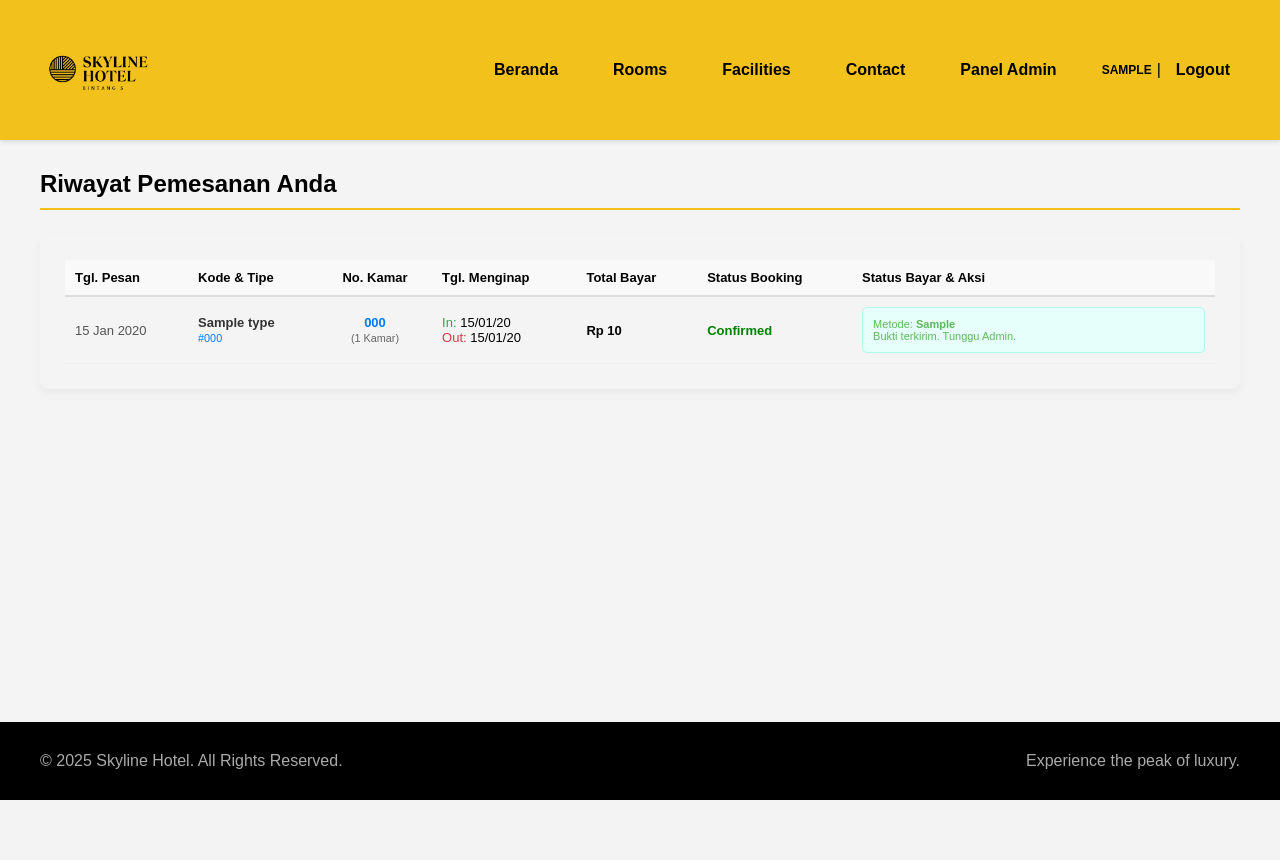
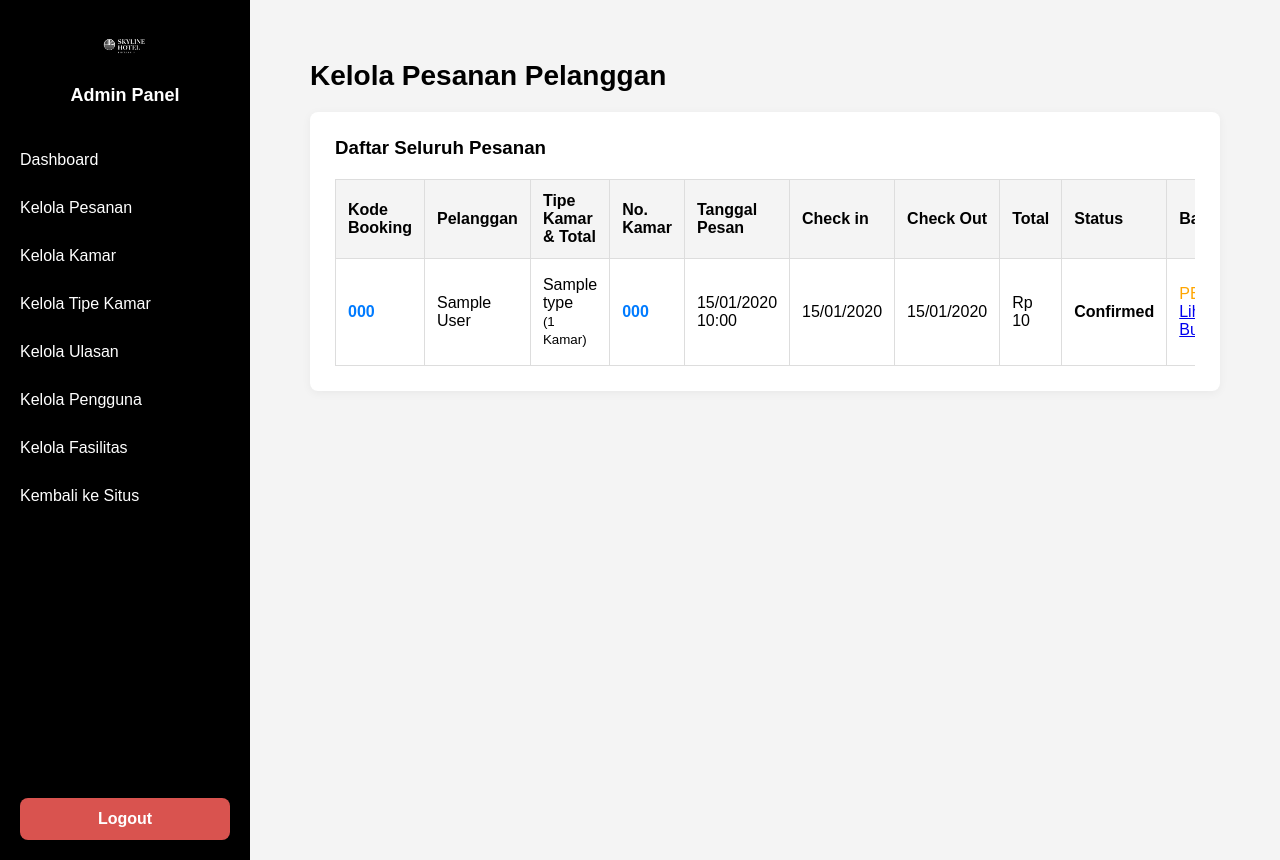
Before and after one commit to NURHABIBATULUMAH/Project-PAW-Sistem-Pemesanan-Kamar-Hotel, a PHP site: page /proyekpaw/admin/manage_bookings.php in a window 1280 px wide. Before the commit the page ends 800 px from the top, so only its background shows below. Run offline with PHP 8.4, Linux system fonts and the light colour scheme; the visitor is signed in with stand-in values (Sample User, id 1); tables that the repository leaves empty or names only in its code hold one stand-in row (values such as "Sample post").

Commit message:
manage bookings

```diff
--- a/admin/manage_bookings.php
+++ b/admin/manage_bookings.php
@@ -1,222 +1,207 @@
 <?php
-
-ini_set('display_errors', 1);
-error_reporting(E_ALL);
 
 include '../config/database.php';
 include '../core/auth.php';
+require_admin();
 
-require_login();
-$user_id = $_SESSION['user_id'];
+$message = '';
+$message_type = '';
 
 try {
-    $sql = "SELECT
+    if (isset($_GET['action']) && isset($_GET['id'])) {
+        $booking_code = $_GET['id'];
+        $action = $_GET['action'];
+        $sql = null;
+
+        if ($action == 'confirm') {
+            $sql = "UPDATE bookings SET status_booking = 'Confirmed' WHERE booking_code = ?";
+            $message = "Booking berhasil dikonfirmasi.";
+            $message_type = 'success';
+        } elseif ($action == 'cancel') {
+            $sql = "UPDATE bookings SET status_booking = 'Cancelled' WHERE booking_code = ?";
+            $message = "Booking berhasil dibatalkan.";
+            $message_type = 'success';
+        } elseif ($action == 'checkout') {
+            $sql = "UPDATE bookings SET status_booking = 'Completed' WHERE booking_code = ?";
+            $message = "Tamu berhasil Check-Out. Pesanan Selesai.";
+            $message_type = 'success';
+        }
+
+        elseif ($action == 'pay_success') {
+            $sql = "UPDATE payments SET status_bayar = 'Success' WHERE booking_code = ?";
+            $message = "Pembayaran ditandai Lunas.";
+            $message_type = 'success';
+        }
+
+        if (isset($sql)) {
+            $stmt = $mysqli->prepare($sql);
+            $stmt->bind_param("s", $booking_code);
+            $stmt->execute();
+        }
+    }
+
+    $sql_select = "SELECT
                         B.booking_code,
                         B.tanggal_check_in,
                         B.tanggal_check_out,
                         B.status_booking,
                         B.created_at,
+                        U.nama AS nama_pelanggan,
                         RT.nama_tipe,
 
-                -- DATA GABUNGAN (AGGREGASI)
+                        -- Aggregasi data kamar dan harga
                         GROUP_CONCAT(R.nomor_kamar ORDER BY R.nomor_kamar ASC SEPARATOR ', ') AS daftar_nomor_kamar,
-                COUNT(B.room_id) AS total_kamar,
+                        COUNT(B.room_id) AS jumlah_kamar_group,
 
-                -- DATA PEMBAYARAN (Diambil dari tabel Payments)
+                        -- Data pembayaran (LEFT JOIN ke payments via booking_code)
                         P.status_bayar,
                         P.bukti_bayar,
-                P.metode_bayar,
                         P.jumlah_bayar AS total_bayar_group
                     FROM bookings B
+                    JOIN users U ON B.user_id = U.user_id
                     JOIN room_types RT ON B.room_type_id = RT.room_type_id
                     LEFT JOIN rooms R ON B.room_id = R.room_id
-            LEFT JOIN payments P ON B.booking_code = P.booking_code
+                    LEFT JOIN payments P ON B.booking_code = P.booking_code /* KUNCI FIX */
 
-            WHERE B.user_id = ?
-            GROUP BY B.booking_code
+                    GROUP BY B.booking_code, U.nama, RT.nama_tipe, P.status_bayar, P.bukti_bayar
                     ORDER BY B.created_at DESC";
 
-    $stmt = $mysqli->prepare($sql);
-    $stmt->bind_param("i", $user_id);
-    $stmt->execute();
-    $result = $stmt->get_result();
-    $riwayat_bookings = $result->fetch_all(MYSQLI_ASSOC);
+    $result_select = $mysqli->query($sql_select);
+    $all_bookings = $result_select->fetch_all(MYSQLI_ASSOC);
 
 } catch (Exception $e) {
-    echo "<div class='container'><p class='alert alert-error'>Error Database: " . $e->getMessage() . "</p></div>";
-    $riwayat_bookings = [];
+    $message = "Error database: " . $e->getMessage();
+    $message_type = 'error';
 }
-include '../includes/header.php';
+
+include '../includes/admin_header.php';
 ?>
 
-<div class="container profile-page" style="margin-top: 30px; margin-bottom: 50px;">
-    <h2>Riwayat Pemesanan Anda</h2>
+<div class="admin-layout">
 
-    <?php
-    if (isset($_SESSION['success_message'])) {
-        echo '<div class="alert alert-success">'.$_SESSION['success_message'].'</div>';
-        unset($_SESSION['success_message']);
-    }
-    if (isset($_SESSION['error_message'])) {
-        echo '<div class="alert alert-error">'.$_SESSION['error_message'].'</div>';
-        unset($_SESSION['error_message']);
-    }
-    ?>
+    <main class="admin-content">
+        <div class="content-header">
+            <h1>Kelola Pesanan Pelanggan</h1>
+        </div>
 
-    <div class="booking-history-list">
-        <?php if (empty($riwayat_bookings)): ?>
-            <div style="text-align: center; padding: 40px; color: #666;">
-                <p>Anda belum memiliki riwayat pemesanan.</p>
-                <a href="rooms.php" class="btn-primary" style="display:inline-block; width:auto; margin-top:10px;">Pesan Kamar Sekarang</a>
-            </div>
-        <?php else: ?>
+        <?php if ($message): ?>
+            <div class="alert alert-<?php echo $message_type; ?>"><?php echo $message; ?></div>
+        <?php endif; ?>
+
+        <div class="admin-card">
+            <h3>Daftar Seluruh Pesanan</h3>
             <div style="overflow-x: auto;">
-                <table class="history-table" style="width: 100%; border-collapse: collapse; font-size: 13px;">
-                    <thead style="background: #f8f9fa; border-bottom: 2px solid #ddd;">
+                <table class="admin-table">
+                    <thead>
                         <tr>
-                            <th style="padding: 10px;">Tgl. Pesan</th>
-                            <th style="padding: 10px;">Kode & Tipe</th>
-                            <th style="padding: 10px; text-align: center;">No. Kamar</th>
-                            <th style="padding: 10px;">Tgl. Menginap</th>
-                            <th style="padding: 10px;">Total Bayar</th>
-                            <th style="padding: 10px;">Status Booking</th>
-                            <th style="padding: 10px; min-width: 250px;">Status Bayar & Aksi</th>
+                            <th>Kode Booking</th>
+                            <th>Pelanggan</th>
+                            <th>Tipe Kamar & Total</th>
+
+                            <th>No. Kamar</th>
+
+                            <th>Tanggal Pesan</th>
+                            <th>Check in</th>
+                            <th>Check Out</th>
+                            <th>Total</th>
+                            <th>Status</th>
+                            <th>Bayar</th>
+                            <th>Aksi</th>
                         </tr>
                     </thead>
                     <tbody>
-                        <?php foreach ($riwayat_bookings as $booking): ?>
-                            <tr style="border-bottom: 1px solid #eee;">
-                                <td style="padding: 10px; color: #555;">
-                                    <?php echo date('d M Y', strtotime($booking['created_at'])); ?>
+                        <?php foreach ($all_bookings as $booking): ?>
+                        <tr>
+                            <td style="font-weight: bold; color: #007bff;"><?php echo $booking['booking_code']; ?></td>
+                            <td><?php echo htmlspecialchars($booking['nama_pelanggan']); ?></td>
+                            <td>
+                                <?php echo htmlspecialchars($booking['nama_tipe']); ?>
+                                <br>
+                                <small>(<?php echo htmlspecialchars($booking['jumlah_kamar_group']); ?> Kamar)</small>
                             </td>
 
-                                <td style="padding: 10px;">
-                                    <span style="font-weight: bold; color: #333;">
-                                        <?php echo htmlspecialchars($booking['nama_tipe']); ?>
-                                    </span>
-                                    <br>
-                                    <small style="color: #007bff;">#<?php echo $booking['booking_code']; ?></small>
+                            <td style="font-weight: bold; color: #007bff;">
+                                <?php echo htmlspecialchars($booking['daftar_nomor_kamar']); ?>
                             </td>
 
-                                <td style="padding: 10px; text-align: center; font-weight: bold; color: #007bff;">
-                                    <?php
-                                        if (!empty($booking['daftar_nomor_kamar'])) {
-                                            echo $booking['daftar_nomor_kamar'];
-                                            echo "<br><small style='color:#666; font-weight:normal;'>(" . $booking['total_kamar'] . " Kamar)</small>";
-                                        } else {
-                                            echo "-";
-                                        }
-                                    ?>
+                            <td>
+                                <?php echo date('d/m/Y H:i', strtotime($booking['created_at'])); ?>
                             </td>
 
-                                <td style="padding: 10px;">
-                                    <span style="color: #28a745;">In:</span> <?php echo date('d/m/y', strtotime($booking['tanggal_check_in'])); ?> <br>
-                                    <span style="color: #dc3545;">Out:</span> <?php echo date('d/m/y', strtotime($booking['tanggal_check_out'])); ?>
+                            <td>
+                                <?php echo date('d/m/Y', strtotime($booking['tanggal_check_in'])); ?>
+                            </td>
+                            <td>
+                                <?php echo date('d/m/Y', strtotime($booking['tanggal_check_out'])); ?>
                             </td>
 
-                                <td style="padding: 10px; font-weight: bold;">
-                                   Rp <?php echo number_format((float)($booking['total_bayar_group'] ?? 0), 0, ',', '.'); ?>
-                                </td>
+                            <td>Rp <?php echo number_format($booking['total_bayar_group'], 0, ',', '.'); ?></td>
 
-                                <td style="padding: 10px;">
+                            <td>
                                 <?php
-                                        $sb = $booking['status_booking'];
-                                        $color = 'orange';
-                                        if($sb=='Confirmed') $color='green';
-                                        if($sb=='Cancelled') $color='red';
-                                        if($sb=='Completed') $color='blue';
+                                    $status_class = '';
+                                    if($booking['status_booking'] == 'Pending') $status_class = 'text-warning';
+                                    elseif($booking['status_booking'] == 'Confirmed') $status_class = 'text-success';
+                                    elseif($booking['status_booking'] == 'Cancelled') $status_class = 'text-danger';
+                                    elseif($booking['status_booking'] == 'Completed') $status_class = 'text-muted';
                                 ?>
-                                    <span style="color:<?php echo $color; ?>; font-weight:bold;">
-                                        <?php echo htmlspecialchars($sb); ?>
+                                <span class="<?php echo $status_class; ?>" style="font-weight:bold;">
+                                    <?php echo htmlspecialchars($booking['status_booking']); ?>
                                 </span>
                             </td>
 
-                                <td style="padding: 10px;">
-
-                                    <?php if ($booking['status_bayar'] == 'Pending' && $booking['status_booking'] == 'Confirmed'): ?>
+                            <td>
+                                <?php if ($booking['status_bayar'] == 'Success'): ?>
+                                    <span style="color: green; font-weight: bold;">LUNAS</span>
+                                <?php else: ?>
+                                    <span style="color: orange;">PENDING</span>
+                                <?php endif; ?>
 
                                 <?php if (!empty($booking['bukti_bayar'])): ?>
-                                            <div class="payment-instruction-box alert-success" style="background-color: #e6fffa; border: 1px solid #b2f5ea; padding: 10px; border-radius: 5px;">
-                                                <p style="font-size: 11px; margin:0;">Metode: <strong><?php echo htmlspecialchars($booking['metode_bayar']); ?></strong></p>
-                                                <p style="font-size: 11px; margin:0;">Bukti terkirim. Tunggu Admin.</p>
-                                            </div>
+                                    <br>
+                                    <a href="<?php echo BASE_URL . 'assets/uploads/' . htmlspecialchars($booking['bukti_bayar']); ?>"
+                                       target="_blank" class="view-proof-link">Lihat Bukti</a>
+                                <?php endif; ?>
+                            </td>
 
-                                        <?php else: ?>
-                                            <div class="payment-instruction-box alert-yellow" style="background-color: #fff3e0; border: 1px solid #f0ad4e; padding: 10px; border-radius: 5px;">
-                                                <p style="font-weight: bold; margin-bottom: 5px; font-size:12px;">Bayar Sekarang:</p>
+                            <td class="action-links">
+                                <?php
+                                $code = $booking['booking_code']; // Menggunakan code sebagai identifier
 
-                                                <div id="instruction-display-<?php echo $booking['booking_code']; ?>" style="background: #fff; padding: 5px; border: 1px dashed #ccc; margin-bottom: 5px; font-size: 11px;">
-                                                    <p>Pilih bank untuk lihat rekening.</p>
-                                                </div>
+                                if ($booking['status_booking'] == 'Pending') {
+                                ?>
+                                    <a href="manage_bookings.php?action=confirm&id=<?php echo $code; ?>" class="edit-link">Konfirmasi</a><br>
+                                    <a href="manage_bookings.php?action=cancel&id=<?php echo $code; ?>" class="delete-link" onclick="return confirm('Yakin batalkan?');">Batalkan</a>
 
-                                                <form action="actions/action_upload_bukti.php" method="POST" enctype="multipart/form-data">
-
-                                                    <input type="hidden" name="booking_code" value="<?php echo $booking['booking_code']; ?>">
-
-                                                    <div class="form-group-inline" style="margin-bottom: 5px;">
-                                                        <select name="bank_name"
-                                                                onchange="showPaymentInstruction(this, '<?php echo $booking['booking_code']; ?>')"
-                                                                required
-                                                                style="width: 100%; padding: 5px; font-size: 12px; border:1px solid #ddd;">
-                                                            <option value="">-- Metode Bayar --</option>
-                                                            <option value="BCA">BCA (VA)</option>
-                                                            <option value="Mandiri">Mandiri</option>
-                                                            <option value="BNI">BNI</option>
-                                                            <option value="BRI">BRI</option>
-                                                            <option value="QRIS">QRIS (Scan)</option>
-                                                            <option value="OVO">OVO</option>
-                                                            <option value="Gopay">Gopay</option>
-                                                        </select>
-                                                    </div>
-
-                                                    <label class="upload-label" style="font-size:11px; font-weight:bold;">Upload Bukti:</label>
-                                                    <input type="file" name="bukti_bayar" required accept="image/*,.pdf" style="font-size: 11px; width:100%;">
-
-                                                    <button type="submit" class="btn-upload" style="margin-top:5px; width:100%; padding:5px; background:#28a745; color:white; border:none; cursor:pointer;">Kirim Bukti</button>
-                                                </form>
-                                            </div>
-                                        <?php endif; ?>
-
-                                    <?php elseif ($booking['status_bayar'] == 'Success'): ?>
-                                        <span style="color: green; font-weight:bold;">✔ LUNAS</span>
-                                    <?php elseif ($booking['status_booking'] == 'Cancelled'): ?>
-                                        <span style="color: red;">Dibatalkan</span>
-                                    <?php else: ?>
-                                        <span style="color: orange;"><?php echo $booking['status_bayar']; ?></span>
-                                    <?php endif; ?>
+                                <?php
+                                } elseif ($booking['status_booking'] == 'Confirmed') {
+                                    if ($booking['status_bayar'] != 'Success') {
+                                        echo '<a href="manage_bookings.php?action=cancel&id='.$code.'" class="delete-link" style="font-size:12px;" onclick="return confirm(\'Yakin batalkan?\');">Batalkan Pesanan</a><br>';
+                                    }
+                                    if ($booking['status_bayar'] == 'Pending') {
+                                        if (!empty($booking['bukti_bayar'])) {
+                                            echo '<a href="manage_bookings.php?action=pay_success&id='.$code.'" class="edit-link" style="color:green;">Tandai Lunas</a>';
+                                        } else {
+                                            echo '<span class="disabled-text">Menunggu Bukti</span>';
+                                        }
+                                    } else {
+                                        echo '<a href="manage_bookings.php?action=checkout&id='.$code.'" class="edit-link" style="color: darkblue;">Check Out (Selesai)</a>';
+                                    }
+                                } elseif ($booking['status_booking'] == 'Completed') {
+                                    echo '<span style="color:gray;">✔ Selesai</span>';
+                                } elseif ($booking['status_booking'] == 'Cancelled') {
+                                    echo '<span class="disabled-text">- Dibatalkan -</span>';
+                                }
+                                ?>
                             </td>
                         </tr>
                         <?php endforeach; ?>
                     </tbody>
                 </table>
             </div>
-        <?php endif; ?>
         </div>
+    </main>
 </div>
 
-<script>
-const paymentDetails = {
-    'QRIS': '<p style="text-align: center;">Scan QR Code:</p><img src="<?php echo BASE_URL; ?>assets/images/qris.jpg" style="width: 100px; margin: 0 auto; display: block;">',
-    'BCA': '<p style="font-size:11px">BCA: <strong style="color:blue">888001234567</strong><br>A.n Hotel Madura</p>',
-    'Mandiri': '<p style="font-size:11px">Mandiri: <strong style="color:green">1230098765</strong></p>',
-    'BNI': '<p style="font-size:11px">BNI: <strong style="color:red">0887776665</strong></p>',
-    'BRI': '<p style="font-size:11px">BRI: <strong style="color:green">0447776665</strong></p>',
-    'OVO': '<p style="font-size:11px">OVO: <strong style="color:purple">08123456789</strong></p>',
-    'Gopay': '<p style="font-size:11px">Gopay: <strong style="color:green">08123456789</strong></p>',
-};
-
-function showPaymentInstruction(selectElement, bookingCode) {
-    const selectedMethod = selectElement.value;
-    const displayContainer = document.getElementById('instruction-display-' + bookingCode);
-
-    if (selectedMethod && paymentDetails[selectedMethod]) {
-        displayContainer.innerHTML = paymentDetails[selectedMethod];
-    } else {
-        displayContainer.innerHTML = '<p style="font-size:11px;">Pilih metode untuk lihat rekening.</p>';
-    }
-}
-</script>
-
-<?php
-include '../includes/footer.php';
-?>
+</body>
+</html>
```
Also changed, not shown: booking_history.php (+1 -16 lines). Lines whose indentation alone changed are shown as unchanged.
